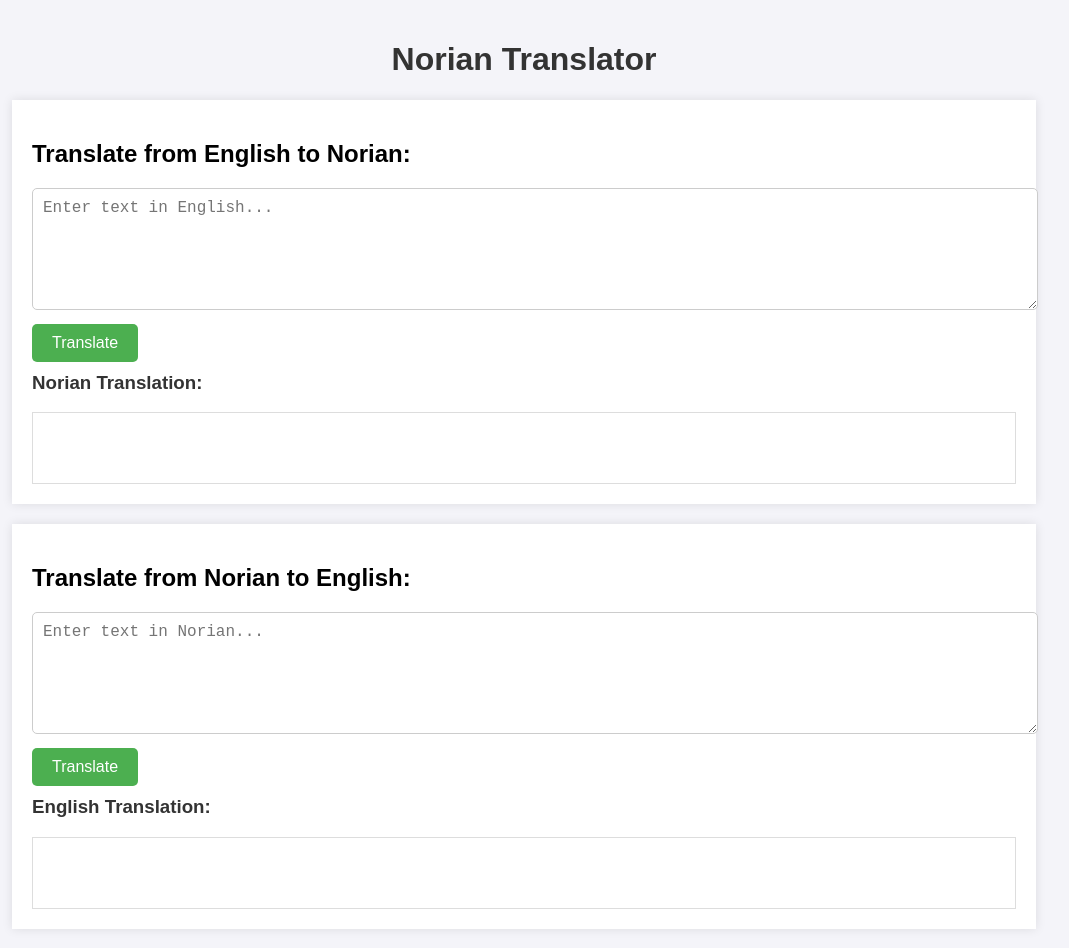
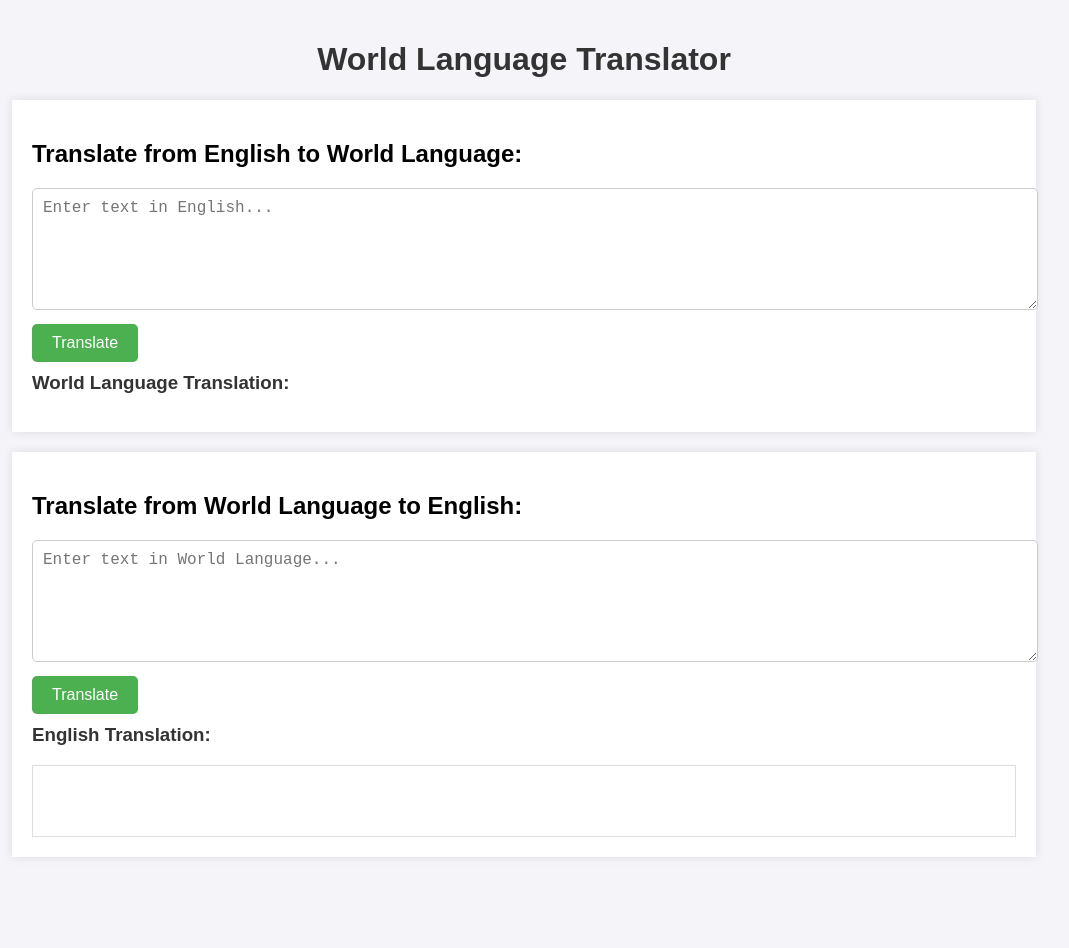
Before and after one commit to ChrystalisCreator/norian-translator, a plain HTML site: page index.html in a window 1280 px wide. Shown: the whole page, without its empty margins (116-1185 px from the left). After the commit the page ends 897 px from the top, so only its background shows below. Drawn offline with Linux system fonts and the light colour scheme.

Commit message:
Update index.html

```diff
--- a/index.html
+++ b/index.html
@@ -3,31 +3,32 @@
 <head>
   <meta charset="UTF-8">
   <meta name="viewport" content="width=device-width, initial-scale=1.0">
-  <title>Norian Translator</title>
+  <title>World Language Translator</title>
   <link rel="stylesheet" href="style.css">
 </head>
 <body>
   <div class="container">
-    <h1>Norian Translator</h1>
+    <h1>World Language Translator</h1>
 
+    <!-- English to World Language -->
     <div class="translation-box">
-      <h2>Translate from English to Norian:</h2>
+      <h2>Translate from English to World Language:</h2>
       <textarea id="englishInput" placeholder="Enter text in English..."></textarea>
-      <button onclick="translateToNorian()">Translate</button>
-      <h3>Norian Translation:</h3>
-      <div id="norianOutput"></div>
+      <button onclick="translateToWorldLanguage()">Translate</button>
+      <h3>World Language Translation:</h3>
+      <div id="worldLanguageOutput"></div>
     </div>
 
+    <!-- World Language to English -->
     <div class="translation-box">
-      <h2>Translate from Norian to English:</h2>
-      <textarea id="norianInput" placeholder="Enter text in Norian..."></textarea>
+      <h2>Translate from World Language to English:</h2>
+      <textarea id="worldLanguageInput" placeholder="Enter text in World Language..."></textarea>
       <button onclick="translateToEnglish()">Translate</button>
       <h3>English Translation:</h3>
       <div id="englishOutput"></div>
     </div>
   </div>
 
-  <!-- Place the script tag here to ensure the functions are defined before being used -->
   <script src="script.js"></script>
 </body>
 </html>
```
